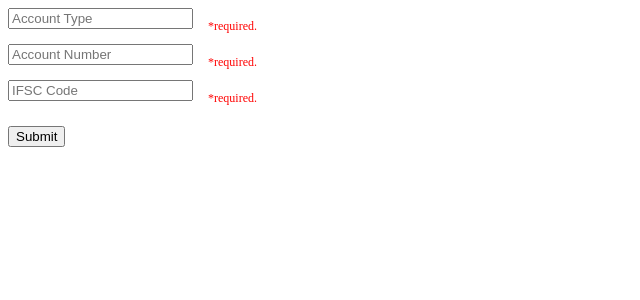
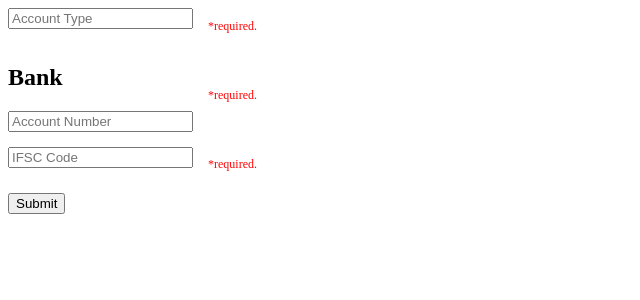
Before and after one commit to geojit-technologies/angular_frontend, an Angular app: page / in a window 1280 px wide. Shown: the top 300 px of the page, without its empty margins (0-640 px from the left). Built offline with nearby package versions, Linux system fonts and the light colour scheme.

Commit message:
heading given

```diff
--- a/src/app/bank-details/bank-details.component.html
+++ b/src/app/bank-details/bank-details.component.html
@@ -11,6 +11,7 @@
     <!-- Account Number -->
     <div class="login__field">
       <i class="login__icon fas fa-credit-card"></i>
+      <h2>Bank</h2>
       <input type="text" class="login__input" placeholder="Account Number" formControlName="accountNumber">
       <div *ngIf="bank_details?.get('accountNumber')?.hasError('required')" class="error-message">
         *required.
```
